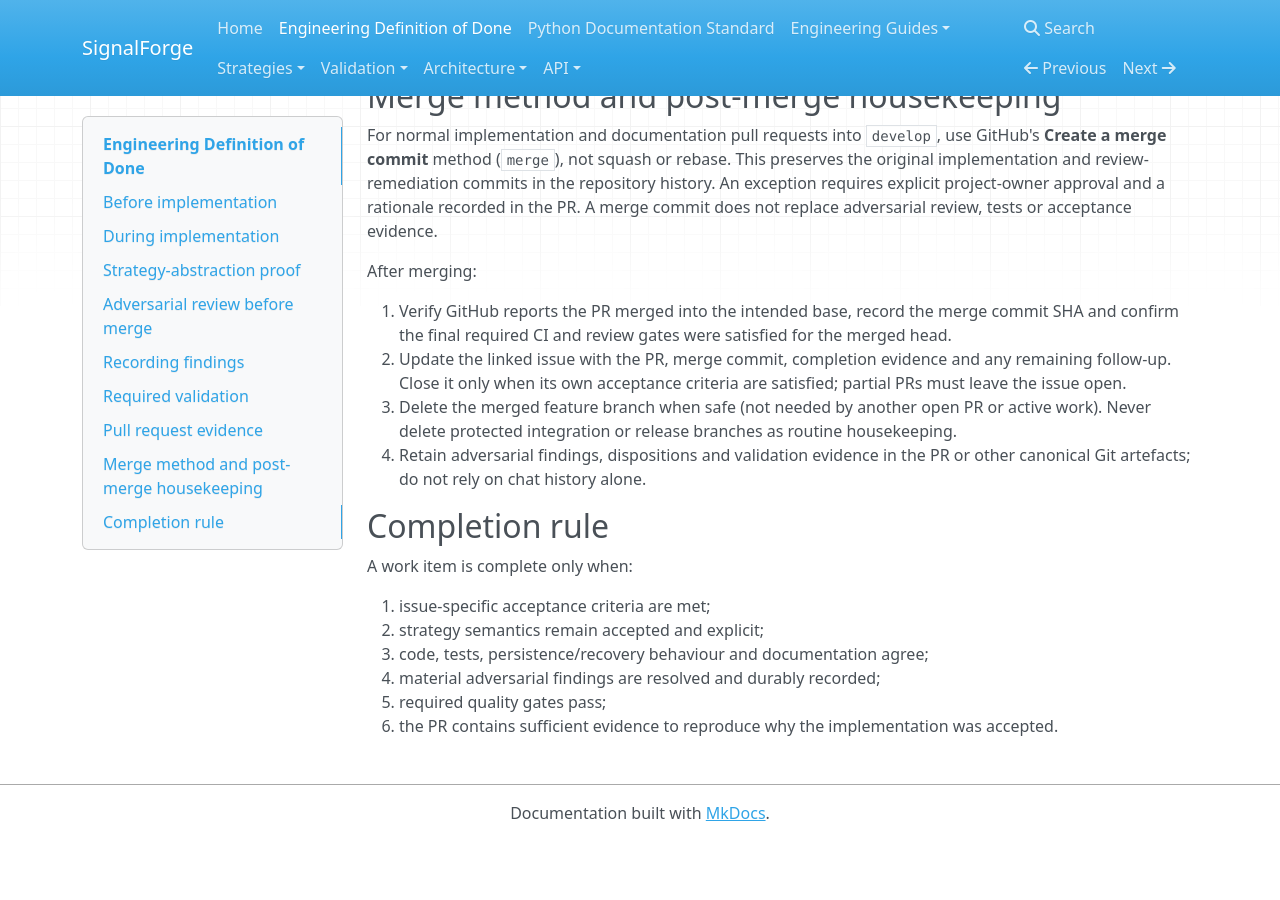
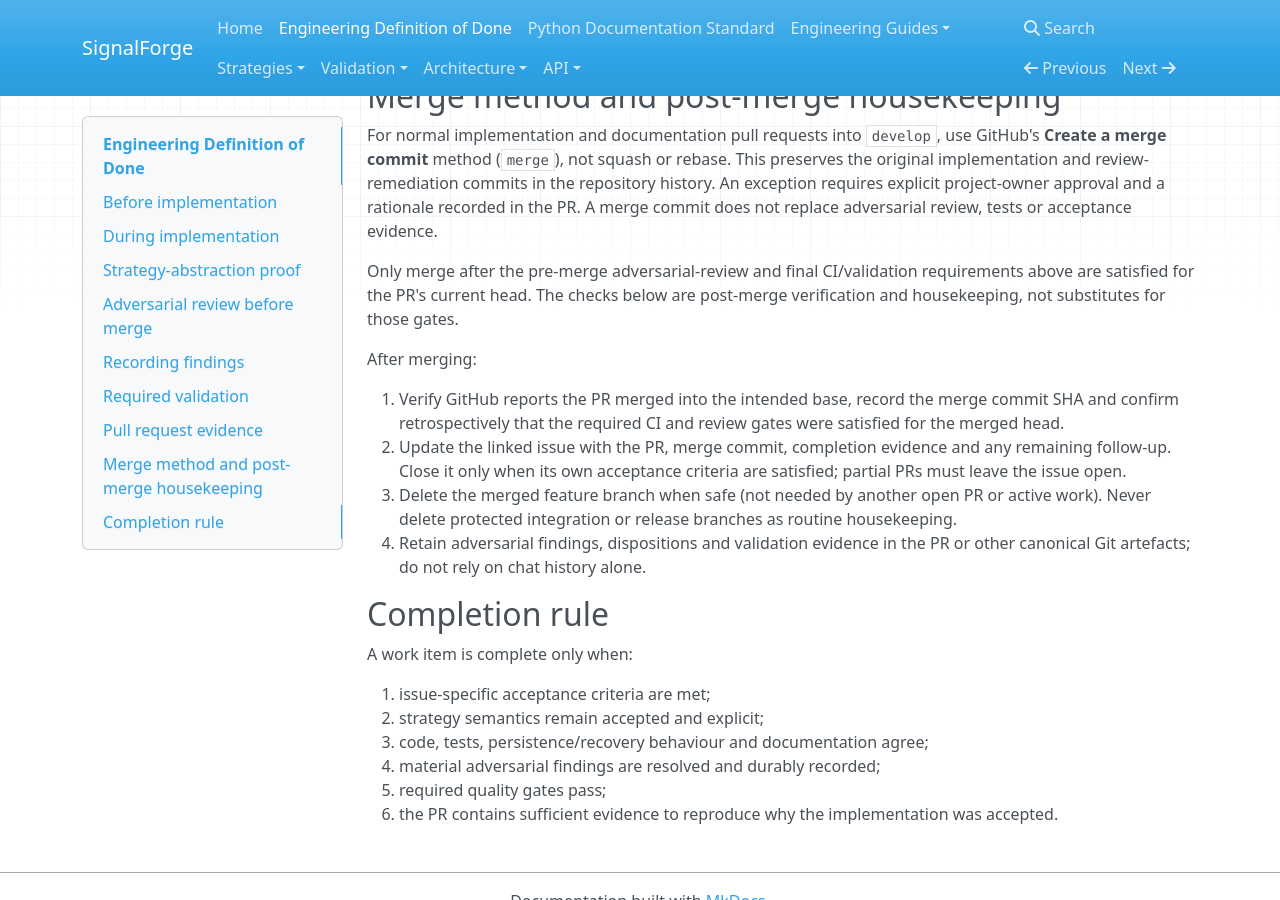
Before and after one commit to harishkamathuk/signalforge, an MkDocs documentation site: the page built from docs/engineering-definition-of-done.md, in a window 1280 px wide and 900 px high, scrolled down 4103 px. Built offline with MkDocs 1.6.1, drawn with Linux system fonts in a browser that asks for light colours; nearby versions of some CDN libraries; before the commit the page ends 4944 px from its top, so only the background shows below that.

Commit message:
docs: make pre-merge gate explicit in housekeeping (#217)

```diff
--- a/docs/engineering-definition-of-done.md
+++ b/docs/engineering-definition-of-done.md
@@ -178,9 +178,11 @@ The PR must state:
 
 For normal implementation and documentation pull requests into `develop`, use GitHub's **Create a merge commit** method (`merge`), not squash or rebase. This preserves the original implementation and review-remediation commits in the repository history. An exception requires explicit project-owner approval and a rationale recorded in the PR. A merge commit does not replace adversarial review, tests or acceptance evidence.
 
+Only merge after the pre-merge adversarial-review and final CI/validation requirements above are satisfied for the PR's current head. The checks below are post-merge verification and housekeeping, not substitutes for those gates.
+
 After merging:
 
-1. Verify GitHub reports the PR merged into the intended base, record the merge commit SHA and confirm the final required CI and review gates were satisfied for the merged head.
+1. Verify GitHub reports the PR merged into the intended base, record the merge commit SHA and confirm retrospectively that the required CI and review gates were satisfied for the merged head.
 2. Update the linked issue with the PR, merge commit, completion evidence and any remaining follow-up. Close it only when its own acceptance criteria are satisfied; partial PRs must leave the issue open.
 3. Delete the merged feature branch when safe (not needed by another open PR or active work). Never delete protected integration or release branches as routine housekeeping.
 4. Retain adversarial findings, dispositions and validation evidence in the PR or other canonical Git artefacts; do not rely on chat history alone.
```
